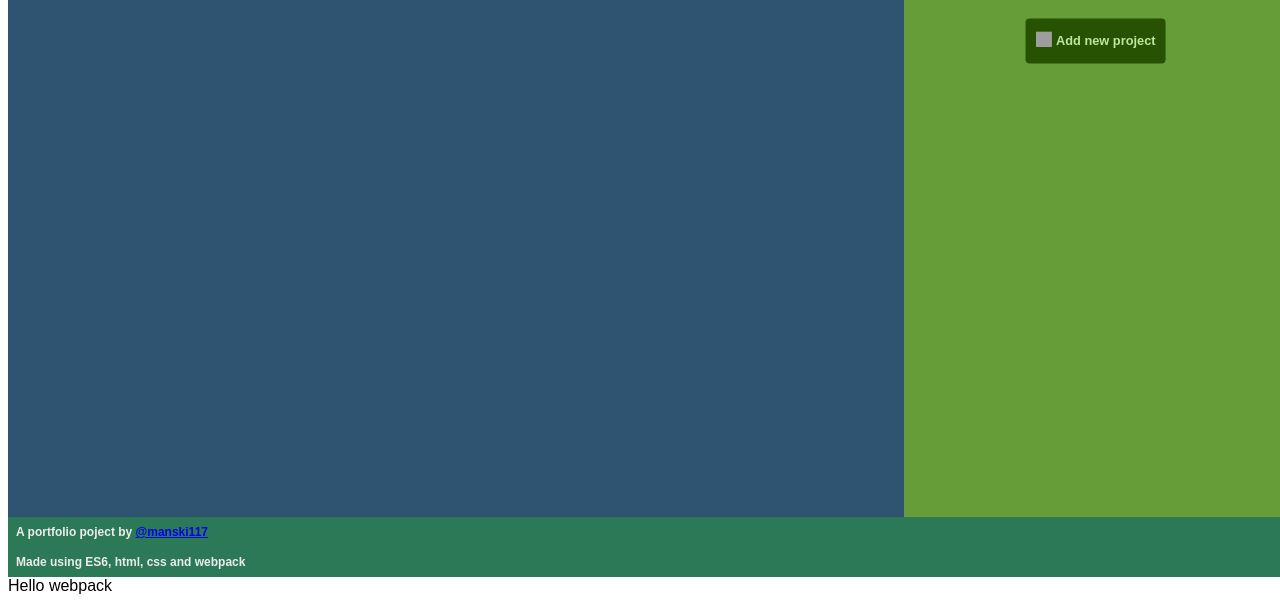
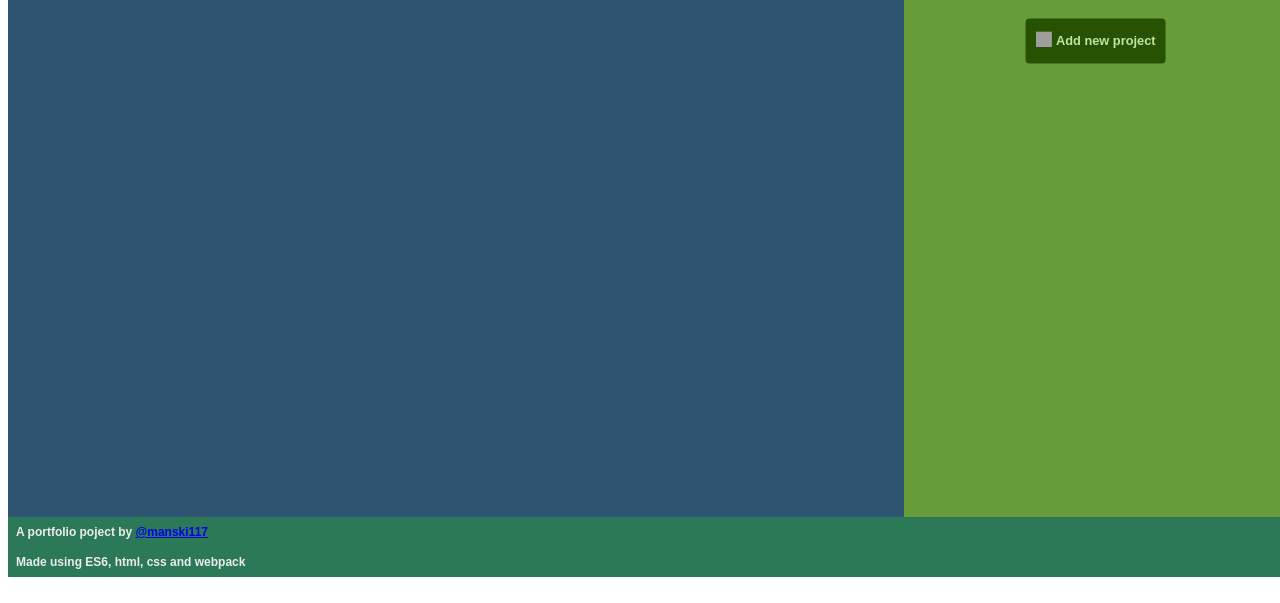
Before and after one commit to manski117/todo-list-app-project, a website with bundled scripts: page dist/index.html in a window 1280 px wide. Shown: the part 218-821 px from the top of the page. Built offline with nearby package versions, Linux system fonts and the light colour scheme; grey boxes are pictures that could not be loaded.

```diff
--- a/src/index.js
+++ b/src/index.js
@@ -1,25 +1,5 @@
 import _ from 'lodash';
 import './style.css';
-
-function component() {
-  const element = document.createElement('div');
-
-  // lodash is now imported
-  element.innerHTML = _.join(['Hello', 'webpack'], ' ');
-  element.classList.add('hello');
-
-  console.log('console is working');
-  console.log('console is working even after reverting to old config');
-
-
-
-  return element;
-}
-
-document.body.appendChild(component());
-
-
-
 
 ///////global vars
 let selectedProject = undefined;
```
Also changed, not shown: dist/bundle.js, dist/index.html, 1 other file.
